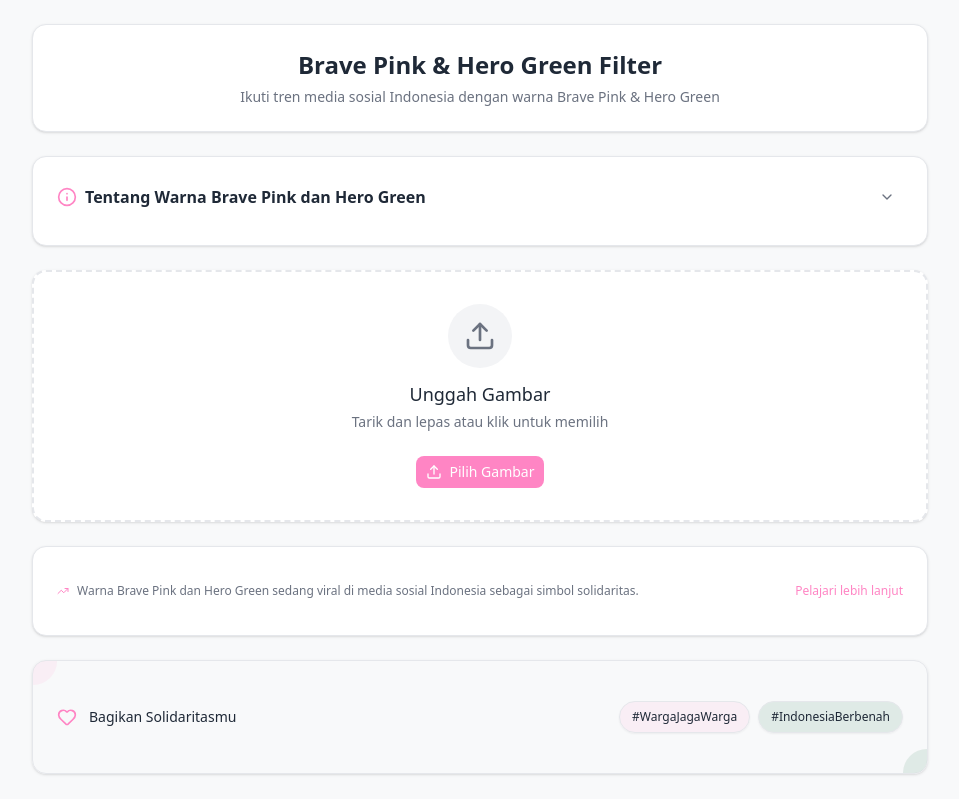
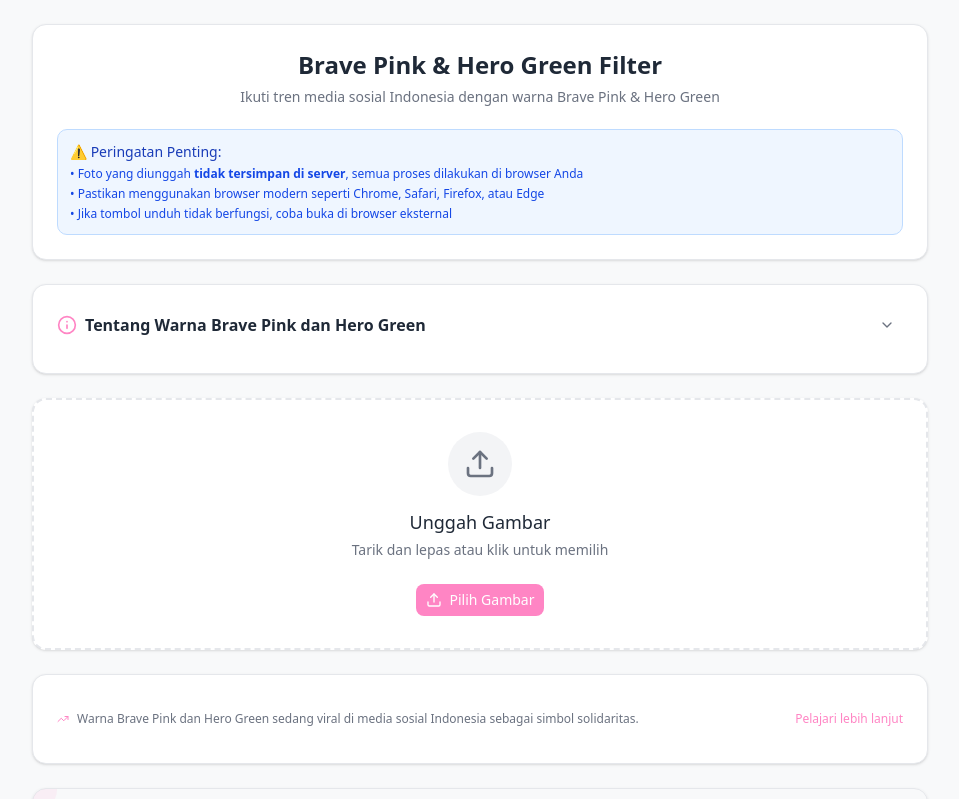
Before and after one commit to rendichpras/bravepinkherogreen, a Next.js app: page / in a window 1280 px wide. Shown: the top 799 px of the page, without its empty margins (160-1119 px from the left). Built offline with nearby package versions, Linux system fonts and the light colour scheme.

Commit message:
Tambahkan warna biru baru dan kelas utilitas di file CSS global. Sertakan peringatan penting dan tips di halaman utama serta informasi unduhan di komponen editor gambar untuk meningkatkan pengalaman pengguna.

```diff
--- a/app/globals.css
+++ b/app/globals.css
@@ -88,8 +88,15 @@
   --gray-400: #9ca3af;
   --gray-500: #6b7280;
   --gray-600: #4b5563;
-  --gray-700: #374151;
-  --gray-800: #1f2937;
+      --gray-700: #374151;
+    --gray-800: #1f2937;
+
+    /* Blue colors for info/warning */
+    --blue-50: #EFF6FF;
+    --blue-200: #BFDBFE;
+    --blue-600: #2563EB;
+    --blue-700: #3b82f6;
+    --blue-800: #1E40AF;
 }
 
 .dark {
@@ -174,6 +181,20 @@
     border-color: var(--hero-green);
   }
 
+  /* Blue utility classes */
+  .bg-blue-50 {
+    background-color: var(--blue-50);
+  }
+  .border-blue-200 {
+    border-color: var(--blue-200);
+  }
+  .text-blue-700 {
+    color: var(--blue-700);
+  }
+  .text-blue-800 {
+    color: var(--blue-800);
+  }
+
   /* Transition utilities */
   .transition-all-smooth {
     transition: all 0.2s ease-in-out;
--- a/app/page.tsx
+++ b/app/page.tsx
@@ -27,6 +27,18 @@ export default function Home() {
             <CardDescription className="text-center text-muted-foreground">
               Ikuti tren media sosial Indonesia dengan warna Brave Pink & Hero Green
             </CardDescription>
+
+            {/* Peringatan dan Tips */}
+            <div className="mt-4 p-3 bg-blue-50 border border-blue-200 rounded-lg">
+              <div className="text-sm text-blue-800 font-medium mb-1">
+                ⚠️ Peringatan Penting:
+              </div>
+              <div className="text-xs text-blue-700 space-y-1">
+                <p>• Foto yang diunggah <strong>tidak tersimpan di server</strong>, semua proses dilakukan di browser Anda</p>
+                <p>• Pastikan menggunakan browser modern seperti Chrome, Safari, Firefox, atau Edge</p>
+                <p>• Jika tombol unduh tidak berfungsi, coba buka di browser eksternal</p>
+              </div>
+            </div>
           </CardHeader>
         </Card>
       </div>
--- a/components/image-editor.tsx
+++ b/components/image-editor.tsx
@@ -161,6 +161,15 @@ export function ImageEditor({
             <span>Ganti</span>
           </Button>
         </CardFooter>
+
+        {/* Info Download */}
+        <div className="px-6 pb-4">
+          <div className="p-2 bg-gray-50 border border-gray-200 rounded-md">
+            <div className="text-xs text-gray-600 text-center">
+              <span className="font-medium">Tidak bisa diunduh?</span> Gunakan browser eksternal seperti Chrome, Safari, Firefox, atau Edge
+            </div>
+          </div>
+        </div>
       </Card>
     </div>
   );
```
